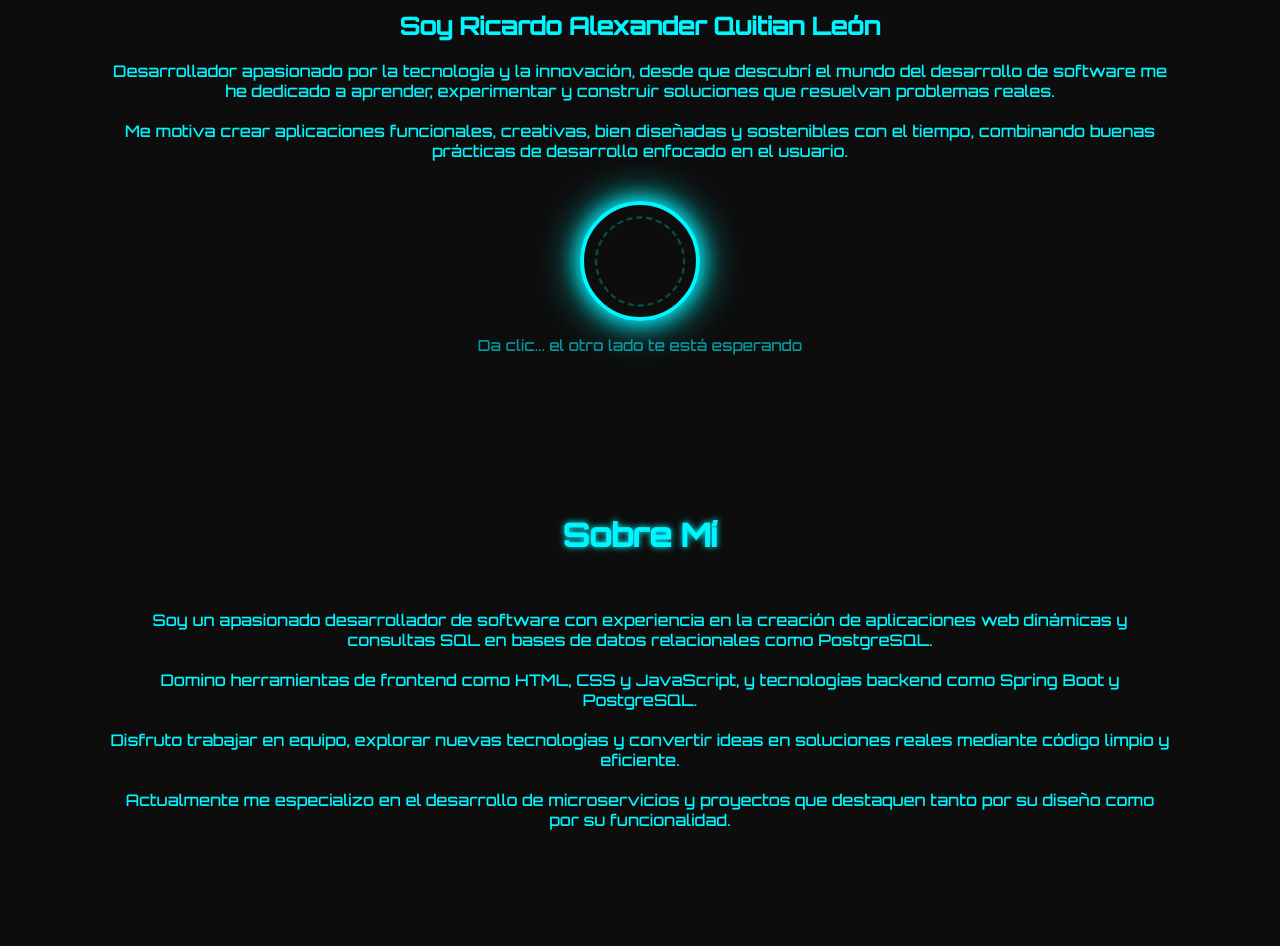
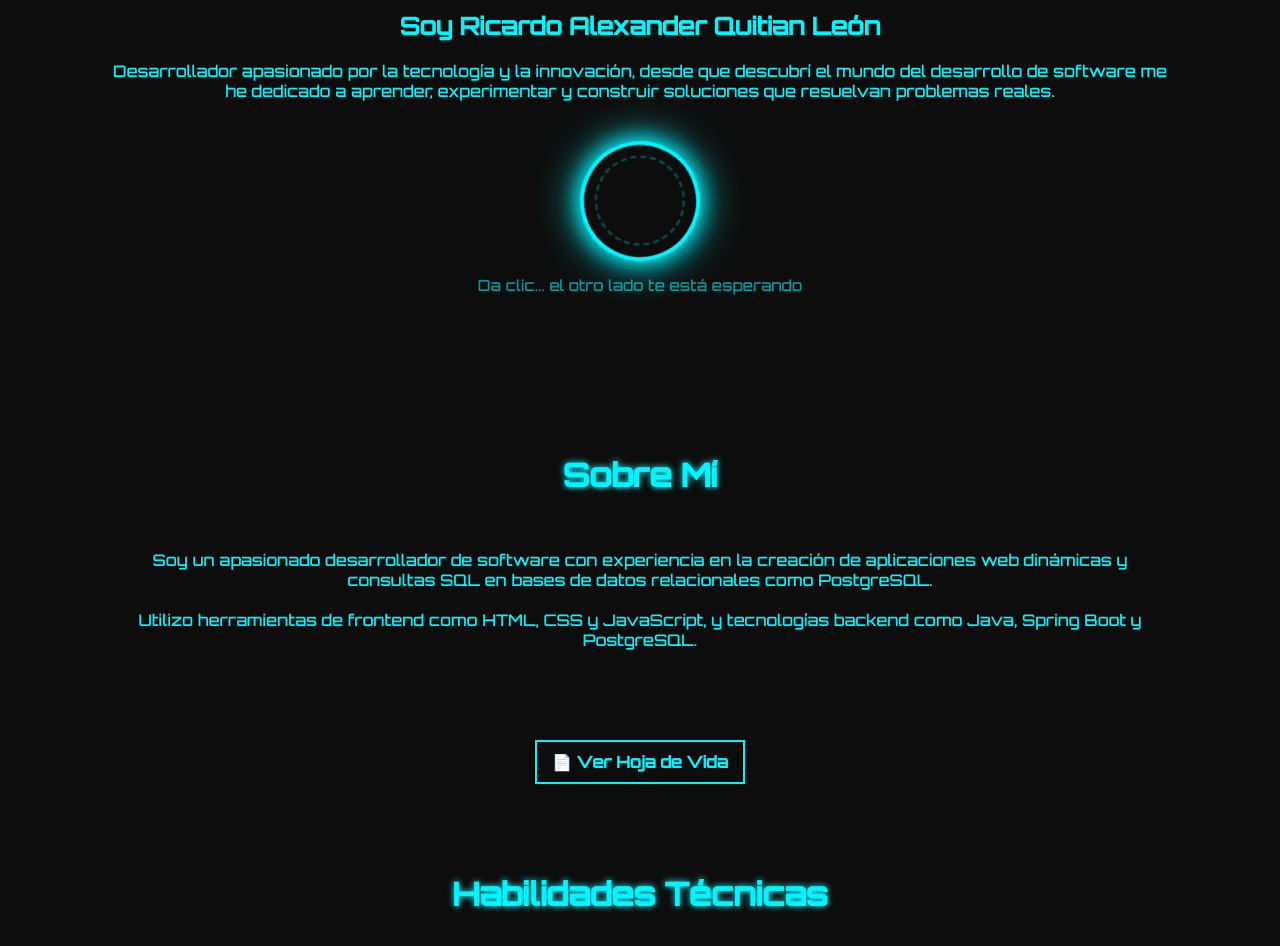
Before and after one commit to RicardoQuitian/Portafolio-ricardo-quitian, a plain HTML site: page index.html in a window 1280 px wide. Shown: the part 240-1186 px from the top of the page. Drawn offline with Linux system fonts and the light colour scheme.

Commit message:
Se realizan ajustes de texto

```diff
--- a/index.html
+++ b/index.html
@@ -30,9 +30,6 @@
     <h1 class="neon-title">Bienvenido</h1>
     <h2 style="margin: 20px 0;">Soy Ricardo Alexander Quitian León</h2>
     <p>Desarrollador apasionado por la tecnología y la innovación, desde que descubrí el mundo del desarrollo de software me he dedicado a aprender, experimentar y construir soluciones que resuelvan problemas reales.</p>
-    <br>
-    <p>Me motiva crear aplicaciones funcionales, creativas, bien diseñadas y sostenibles con el tiempo, combinando buenas prácticas de desarrollo enfocado en el usuario.</p>
-
 
     <div class="disc-container">
       <div class="disc" onclick="toggleDisc()">
@@ -53,11 +50,7 @@
     <br>
     <p>Soy un apasionado desarrollador de software con experiencia en la creación de aplicaciones web dinámicas y consultas SQL en bases de datos relacionales como PostgreSQL.</p>
     <br>
-    <p>Domino herramientas de frontend como HTML, CSS y JavaScript, y tecnologías backend como Spring Boot y PostgreSQL.</p>
-    <br>
-    <p>Disfruto trabajar en equipo, explorar nuevas tecnologías y convertir ideas en soluciones reales mediante código limpio y eficiente.</p>
-    <br>
-    <p>Actualmente me especializo en el desarrollo de microservicios y proyectos que destaquen tanto por su diseño como por su funcionalidad.</p>
+    <p>Utilizo herramientas de frontend como HTML, CSS y JavaScript, y tecnologías backend como Java, Spring Boot y PostgreSQL.</p>
   </section>
 
   <div class="cv-button-container">
@@ -94,7 +87,7 @@
         <img src="img/img_logo_intellij_idea.png" />
         <img src="img/img_logo_visual_code.png" />
         <img src="img/img_logo_html.png" />
-        <img src="img/img_logo_css.png" />
+        <img src="img/Img_logo_css.png" />
         <img src="img/img_logo_js.png" />
         <img src="img/img_logo_spring.png" />
         <img src="img/img_logo_postgresql.png" />
--- a/styles.css
+++ b/styles.css
@@ -116,7 +116,6 @@ img {
 }
 
 .cv-button-container {
-  margin-top: 30px;
   display: flex;
   justify-content: center;
 }
```
Also changed, not shown: proyecto.html (+1 -2 lines), img/Img_logo_css.png, img/img_logo_linkendin.png (added).
